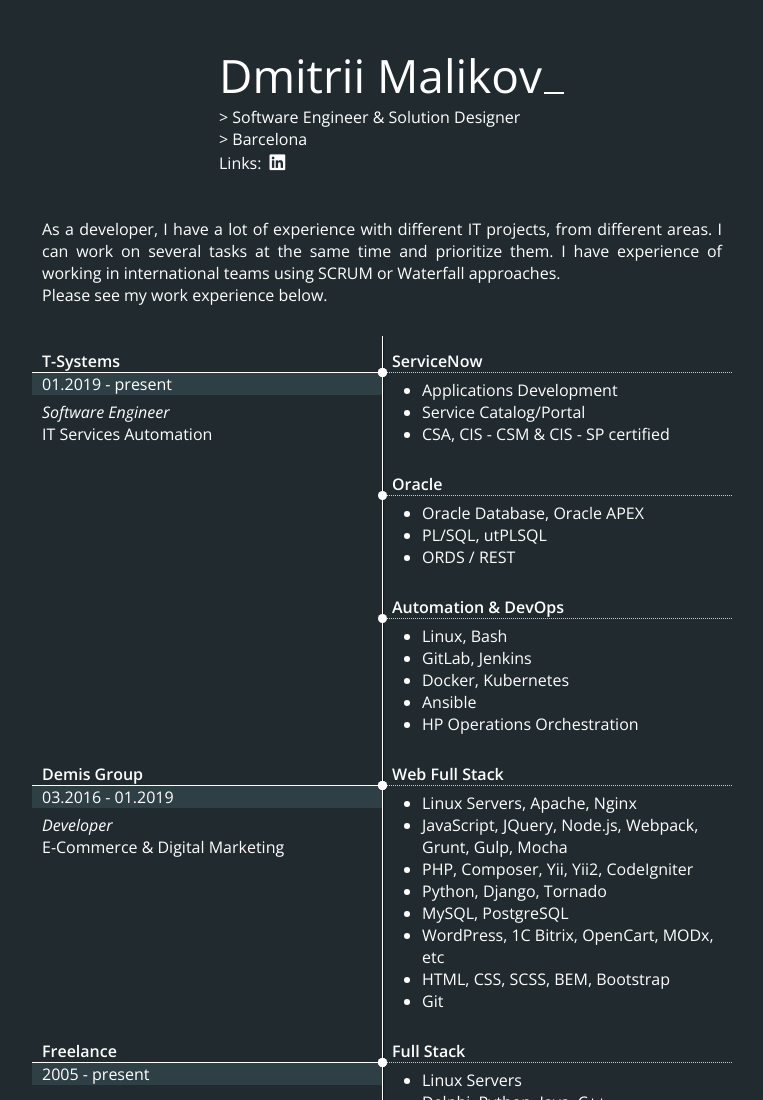
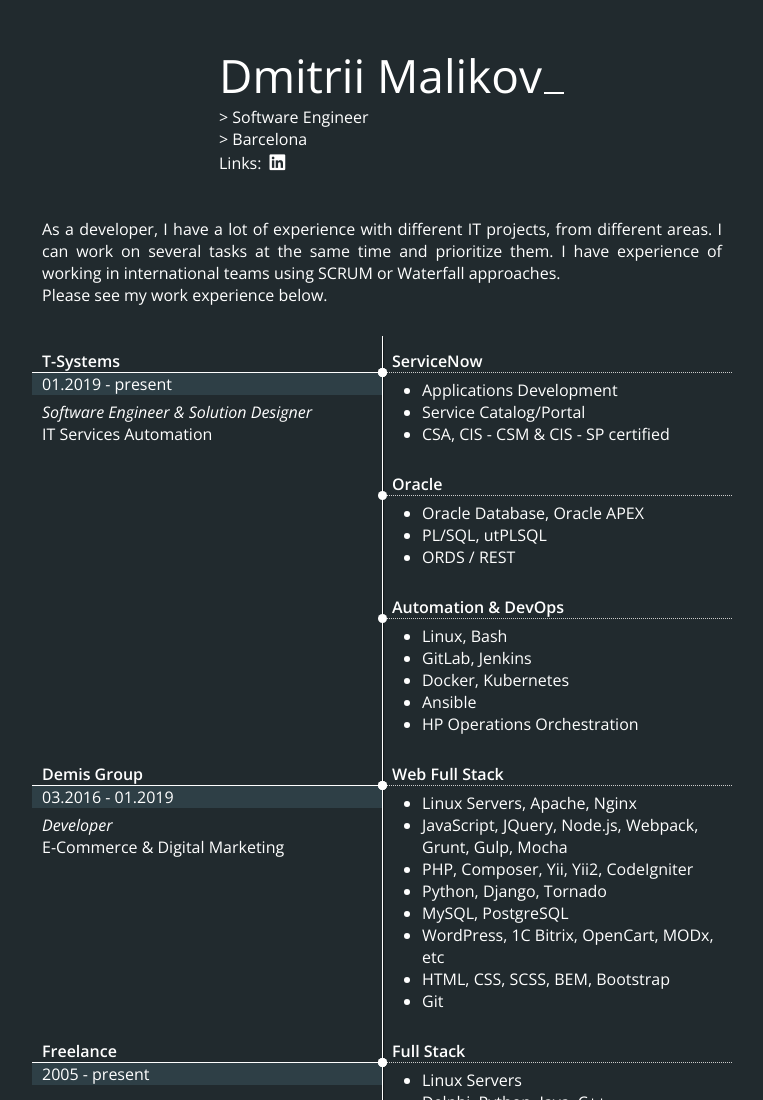
Before and after one commit to DmitryM/dmitrii.github.io, a plain HTML site: page index.html in a window 1280 px wide. Shown: the top 1100 px of the page, without its empty margins (258-1021 px from the left). Drawn offline with nearby package versions, Linux system fonts and the light colour scheme.

Commit message:
Update index.html

```diff
--- a/index.html
+++ b/index.html
@@ -184,7 +184,7 @@
 <body>
   <section class="card">
     <h1 class="card__title">Dmitrii Malikov</h1>
-    <p class="card__line">> Software Engineer & Solution Designer</p>
+    <p class="card__line">> Software Engineer</p>
     <p class="card__line">> Barcelona</p>
     <p class="card__line">Links: <a class="card__link" href="https://www.linkedin.com/in/dmitrii-malikov-858640bb"><i class="fab fa-linkedin"></i></a></p>
   </section>
@@ -196,7 +196,7 @@
     <div class="resume__block resume__block_type_experience">
       <p class="resume__item resume__item_type_title">T-Systems</p>
       <p class="resume__item resume__item_type_period">01.2019 - present</p>
-      <p class="resume__item resume__item_type_position">Software Engineer</p>
+      <p class="resume__item resume__item_type_position">Software Engineer & Solution Designer</p>
       <p class="resume__item">IT Services Automation</p>
     </div>
     <div class="resume__block resume__block_type_skill">
```
